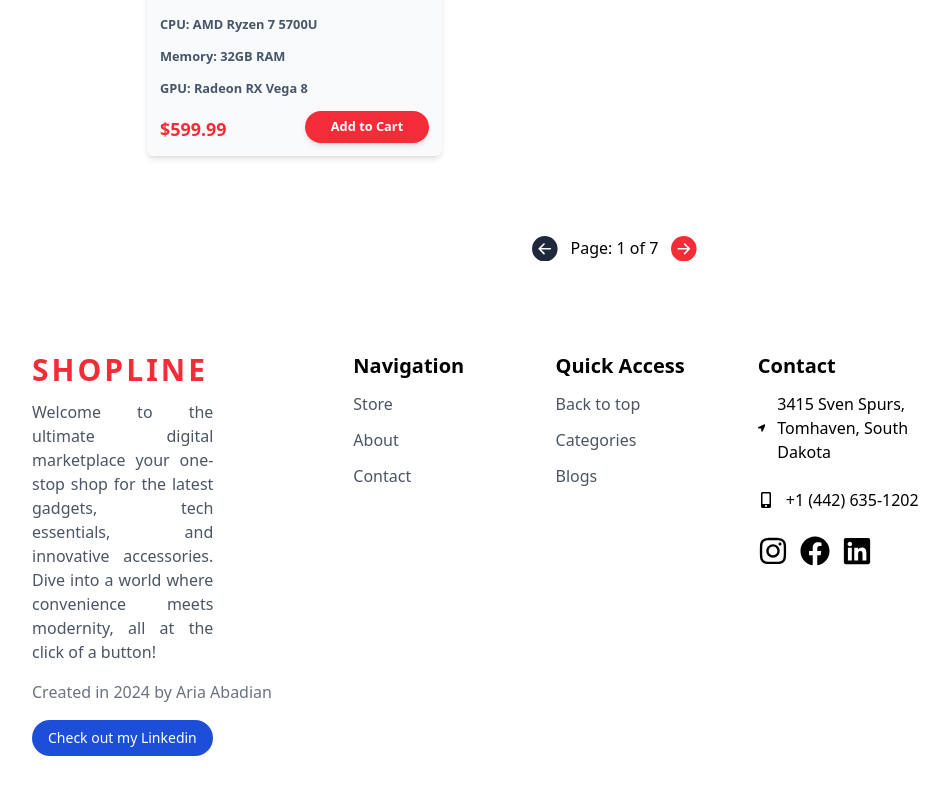
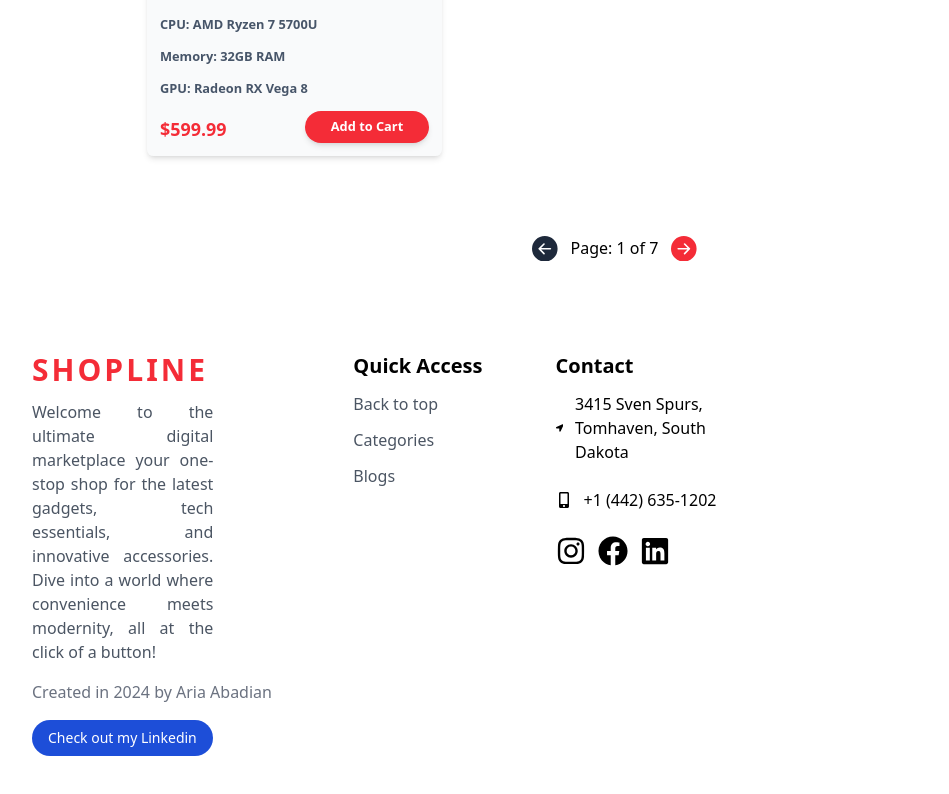
Before and after one commit to Aria-Abadian/ecommerce-app, a React (Vite) app: page /products in a window 1280 px wide. Shown: the part 1914-2708 px from the top of the page, without its empty margins (160-1109 px from the left). Built offline with nearby package versions, Linux system fonts and the light colour scheme.

Commit message:
bugs fixed

```diff
--- a/src/App.jsx
+++ b/src/App.jsx
@@ -92,7 +92,7 @@
             element={<Home handleOrderPopup={handleOrderPopup} />}
           />
         </Routes>
-        <Footer />
+        <Footer id='about'/>
         <Popup orderPopup={orderPopup} handleOrderPopup={handleOrderPopup} />
       </div>
     </Router>
--- a/src/components/Banner/Banner.jsx
+++ b/src/components/Banner/Banner.jsx
@@ -1,5 +1,5 @@
 import React from "react";
-import Button from "../Shared/Button";
+import { NavLink } from "react-router-dom";
 
 const Banner = ({ data }) => {
   return (
@@ -56,7 +56,7 @@
                 style={{ color: data.bgColor }}
                 className="bg-white p-2 px-4 rounded-full"
               >
-                Shop now
+                <NavLink to="/products">Shop now</NavLink>
               </button>
             </div>
           </div>
--- a/src/components/Blogs/Blogs.jsx
+++ b/src/components/Blogs/Blogs.jsx
@@ -32,9 +32,9 @@
   },
 ];
 
-const Blogs = () => {
+const Blogs = ({id}) => {
   return (
-    <div className="my-12">
+    <div className="my-12" id={id}>
       <div className="container">
         {/* heading section */}
         <Heading title="Recent Blogs" subtitle="Explore our Latest Blogs" />
--- a/src/components/Footer/Footer.jsx
+++ b/src/components/Footer/Footer.jsx
@@ -7,39 +7,24 @@
   FaMobileAlt,
 } from "react-icons/fa";
 
-const Footer = () => {
-  const footerLinks = [
-    {
-      title: "Store",
-      url: "/#",
-    },
-    {
-      title: "About",
-      url: "/#about",
-    },
-    {
-      title: "Contact",
-      url: "/#contact",
-    },
-
-  ];
+const Footer = ({id}) => {
   const quickAccess = [
     {
       title: "Back to top",
-      url: "/#",
+      url: "#",
     },
     {
       title: "Categories",
-      url: "/#about",
+      url: "/products",
     },
     {
       title: "Blogs",
-      url: "/#blog",
+      url: "/#blogs",
     },
   ];
   return (
-    <div className="dark:bg-gray-950">
-      <div className="container">
+    <div className="dark:bg-gray-950" id={id}>
+      <div className="container ">
         <div className="grid md:grid-cols-3 pb-20 pt-5">
           {/* store detailes */}
           <div className="py-8 px-4">
@@ -52,7 +37,7 @@
                     uppercase
                     sm:text-3xl
                 "
-              href="#"
+              href="/"
             >
               Shopline
             </a>
@@ -74,23 +59,7 @@
           </div>
           {/* footer first column links */}
           <div className="col-span-2 grid grid-cols-2 sm:grid-cols-3 md:pl-3">
-            <div className="py-8 px-4">
-              <h1 className="text-xl font-bold sm:text-left mb-3">
-                Navigation
-              </h1>
-              <ul className="space-y-3">
-                {footerLinks.map((data, index) => (
-                  <li key={index}>
-                    <a
-                      href={data.url}
-                      className="text-gray-600 hover:text-black dark:hover:text-white duration-300"
-                    >
-                      {data.title}
-                    </a>
-                  </li>
-                ))}
-              </ul>
-            </div>
+
 
             {/* footer second column links */}
             <div className="py-8 px-4">
@@ -112,7 +81,7 @@
             </div>
             {/* Adresses & contact */}
             <div className="py-8 px-4 col-span-2 sm:col-auto">
-              <h1 className="text-xl font-bold sm:text-left mb-3">Contact</h1>
+              <h3 className="text-xl font-bold sm:text-left mb-3">Contact</h3>
               <div className="flex items-center gap-3">
                 <FaLocationArrow />
                 <p>3415 Sven Spurs, Tomhaven, South Dakota</p>
--- a/src/components/Home/Home.jsx
+++ b/src/components/Home/Home.jsx
@@ -44,7 +44,7 @@
       <Banner data={{ ...BannerData }} />
       <Products />
       <Banner data={{ ...BannerData2 }} />
-      <Blogs />
+      <Blogs id='blogs' />
       <Partners />
     </div>
   );
--- a/src/components/Navbar/NavBar.jsx
+++ b/src/components/Navbar/NavBar.jsx
@@ -25,24 +25,24 @@
   {
     id: 4,
     name: "Blogs",
-    url: "/blogs",
+    url: "/#blogs",
   },
 ];
 const dropdownItems = [
   {
     id: 1,
     name: "Trending",
-    url: "/#",
+    url: "/products",
   },
   {
     id: 2,
     name: "Best selling",
-    url: "/#",
+    url: "/products",
   },
   {
     id: 3,
     name: "Top rated",
-    url: "/#",
+    url: "/products",
   },
 ];
 
@@ -77,7 +77,7 @@
                     uppercase
                     sm:text-3xl
                 "
-              href="#"
+              href="/"
             >
               Shopline
             </a>
--- a/src/components/Shared/Button.jsx
+++ b/src/components/Shared/Button.jsx
@@ -1,4 +1,5 @@
 import React from 'react'
+import { NavLink } from 'react-router-dom'
 
 const Button = ({text, bgColor, textColor, handler=() =>{}}) => {
   return (
@@ -17,7 +18,8 @@
              z-10
 
              `}>
-        {text}
+              <NavLink to="/products">{text}</NavLink>
+
     </button>
   )
 }
```
